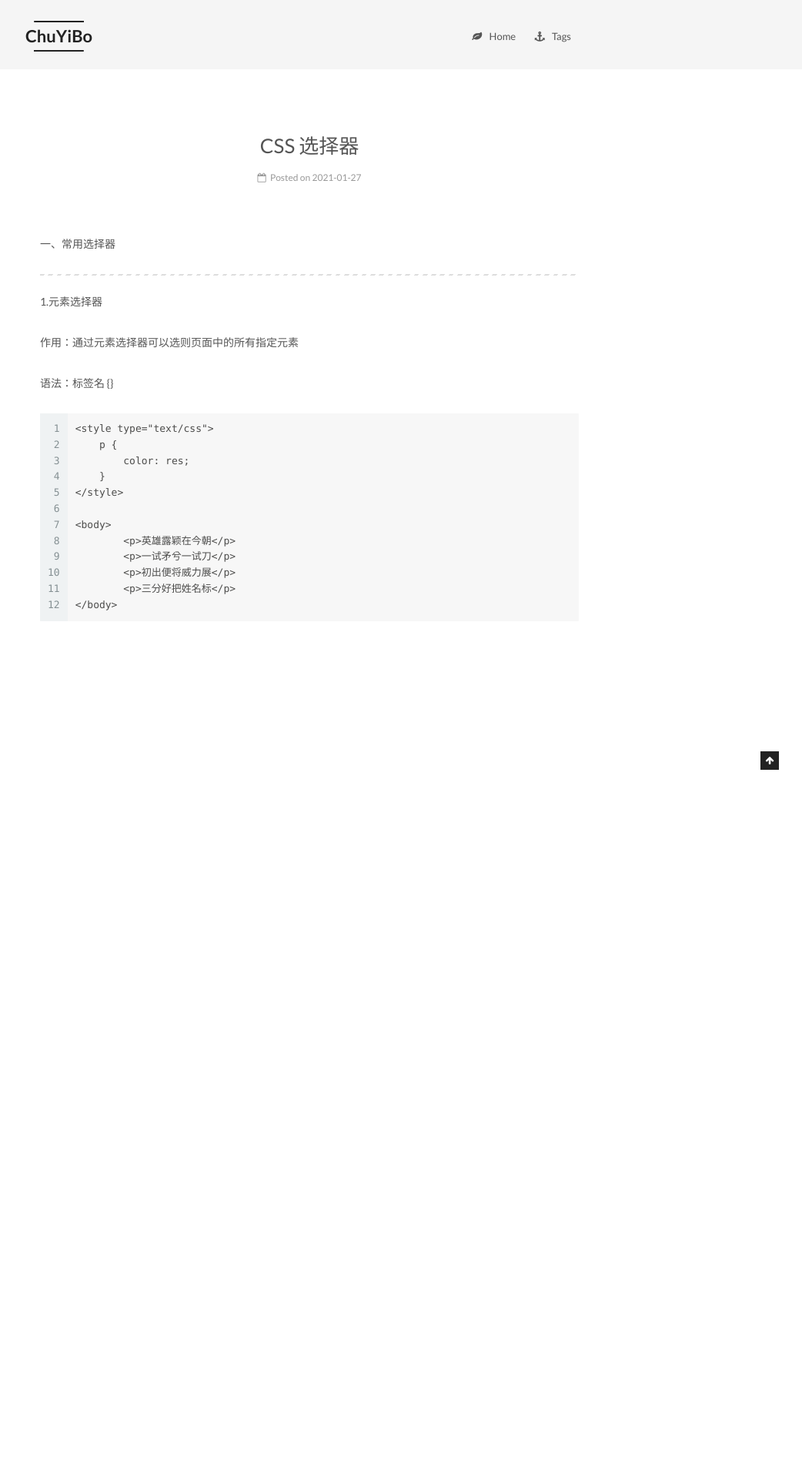
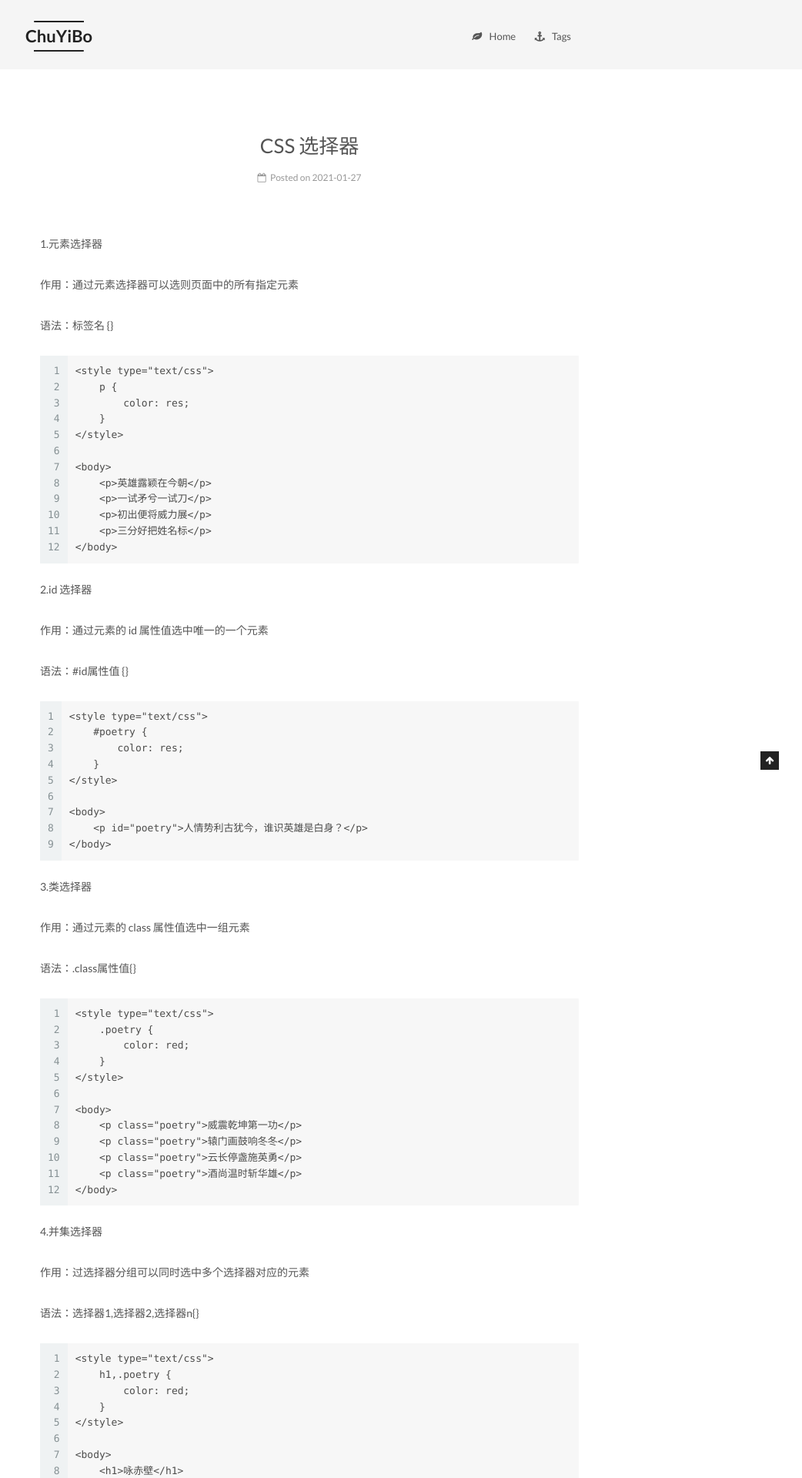
Before and after one commit to chuyibo/chuyibo.github.io, a Jekyll site: the page built from _posts/2021-01-27-CSS 学习笔记(一).md, in a window 1280 px wide. Shown: the top 1920 px of the page at 77% size, without its empty margins (238-1280 px from the left). Built offline with Jekyll 4.4.1, drawn with Linux system fonts in a browser that asks for light colours; before the commit the page ends 1017 px from its top, so only the background shows below that; some of the changed text lies outside the part shown.

Commit message:
2021/02/27

````diff
--- a/_posts/2021-01-27-CSS 学习笔记(一).md
+++ b/_posts/2021-01-27-CSS 学习笔记(一).md
@@ -7,10 +7,6 @@ categories:
 - CSS
 - CSS选择器
 ---
-
-一、常用选择器
-
-----
 
 1.元素选择器
 
@@ -26,9 +22,109 @@ categories:
 </style>
 
 <body>
-	<p>英雄露颖在今朝</p>
-	<p>一试矛兮一试刀</p>
-	<p>初出便将威力展</p>
-	<p>三分好把姓名标</p>
+    <p>英雄露颖在今朝</p>
+    <p>一试矛兮一试刀</p>
+    <p>初出便将威力展</p>
+    <p>三分好把姓名标</p>
 </body>
 ```
+
+2.id 选择器
+
+作用：通过元素的 id 属性值选中唯一的一个元素
+
+语法：#id属性值 {}
+
+```
+<style type="text/css">
+    #poetry {
+    	color: res;
+    }
+</style>
+
+<body>
+    <p id="poetry">人情势利古犹今，谁识英雄是白身？</p>
+</body>
+```
+
+3.类选择器
+
+作用：通过元素的 class 属性值选中一组元素
+
+语法：.class属性值{}
+
+```
+<style type="text/css">
+    .poetry {
+    	color: red;
+    }
+</style>
+
+<body>
+    <p class="poetry">威震乾坤第一功</p>
+    <p class="poetry">辕门画鼓响冬冬</p>
+    <p class="poetry">云长停盏施英勇</p>
+    <p class="poetry">酒尚温时斩华雄</p>
+</body>
+```
+
+4.并集选择器
+
+作用：过选择器分组可以同时选中多个选择器对应的元素
+
+语法：选择器1,选择器2,选择器n{}
+
+```
+<style type="text/css">
+    h1,.poetry {
+    	color: red;
+    }
+</style>
+
+<body>
+    <h1>咏赤壁</h1>
+    <p class="poetry">二龙争战决雌雄</p>
+    <p class="poetry">赤壁楼船扫地空</p>
+    <p class="poetry">烈火张天照云海</p>
+    <p class="poetry">周瑜于此破曹公</p>
+</body>
+```
+
+5.交集选择器
+
+作用：可以选中同时满足多个选择器的元素
+
+语法：选择器1 选择器2 选择器n{}
+
+```
+<style type="text/css">
+    div .poetry {
+    	color: red;
+    }
+</style>
+
+<body>
+    <div>
+        <p class="poetry">运筹决算有神功，二虎还须逊一龙</p>
+    </div>
+</body>
+```
+
+6.通配选择器
+
+作用：他可以用来选中页面中的所有的元素
+
+语法：语法：*{}
+
+```
+<style type="text/css">
+    * {
+    	color: red;
+    }
+</style>
+
+<body>
+    <h1>念奴娇·赤壁怀古</h1>
+    <p>大江东去，浪淘尽，千古风流人物。故垒西边，人道是，三国周郎赤壁。乱石穿空，惊涛拍岸，卷起千堆雪。江山如画，一时多少豪杰。</p>
+</body>
+```
````
